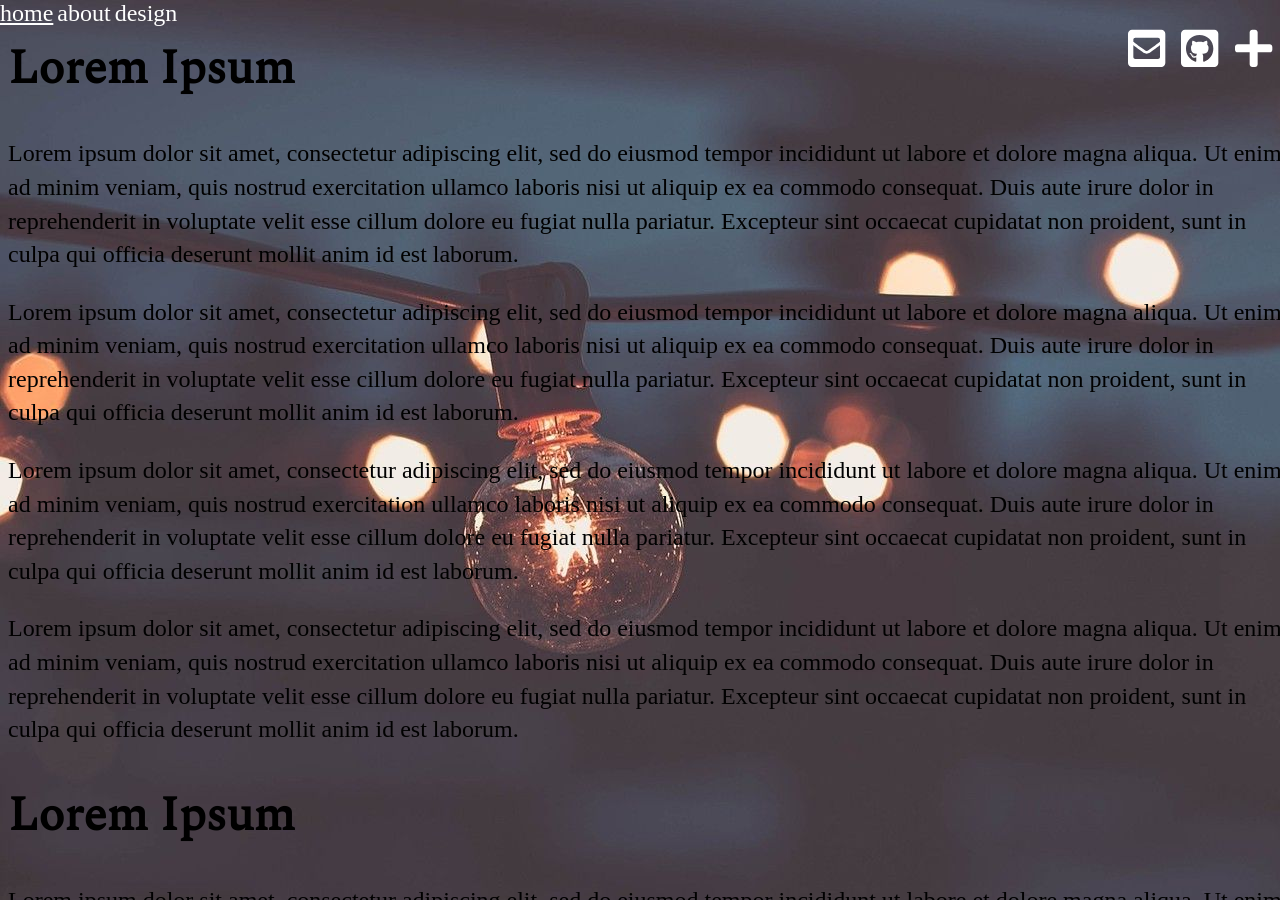
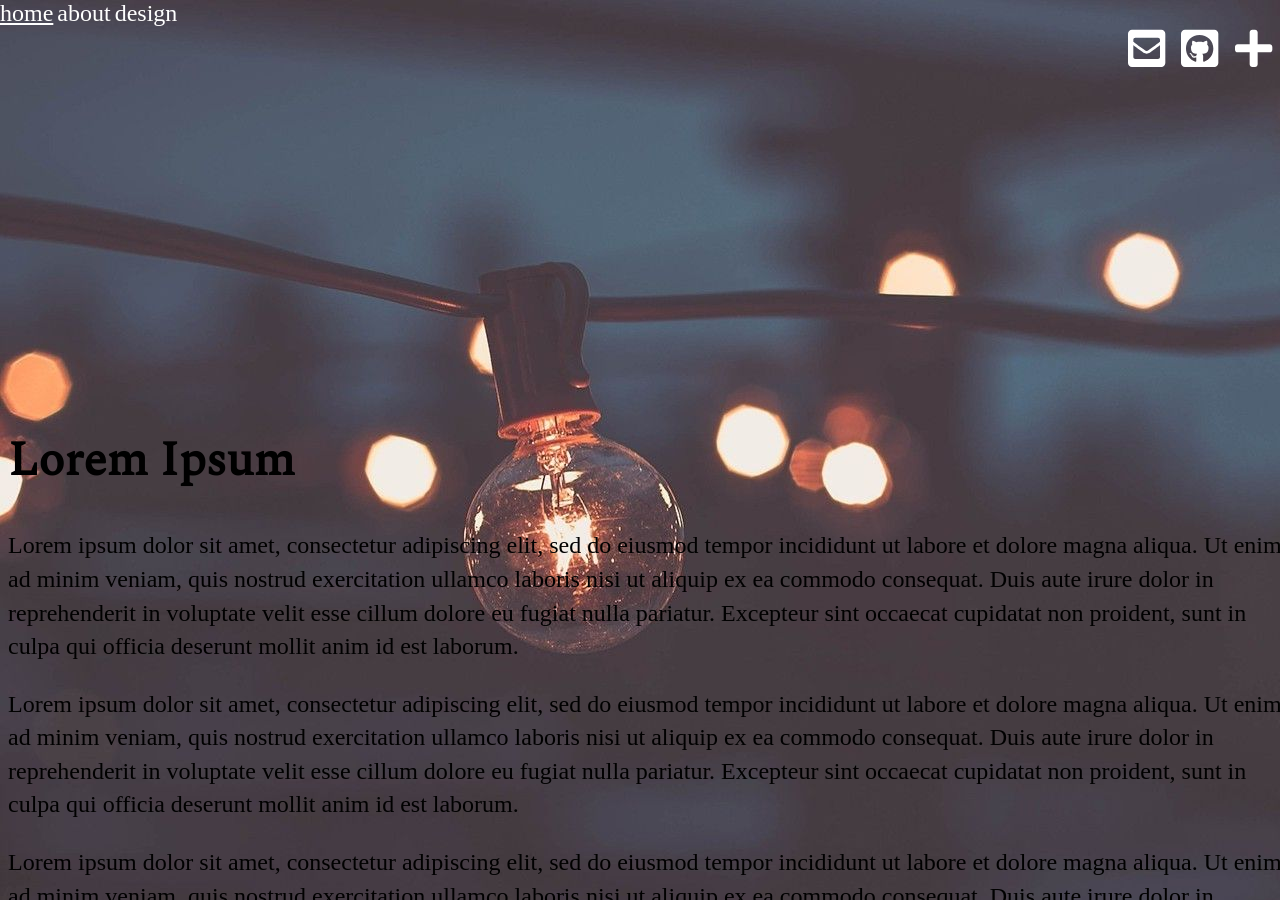
Before and after one commit to caIcutec/caIcutec.github.io, a Jekyll site: the page built from index.html, in a window 1280 px wide and 900 px high. Built offline with Jekyll 4.4.1, drawn with Linux system fonts in a browser that asks for light colours; nearby versions of some CDN libraries.

Commit message:
Update default.html

```diff
--- a/_layouts/default.html
+++ b/_layouts/default.html
@@ -102,7 +102,7 @@
       }
       </script>
 
-      <div class="container" id="content" style="top-padding:30%">
+      <div class="container" id="content" style="padding-top:30%">
 
       {{ content }}
 
```
